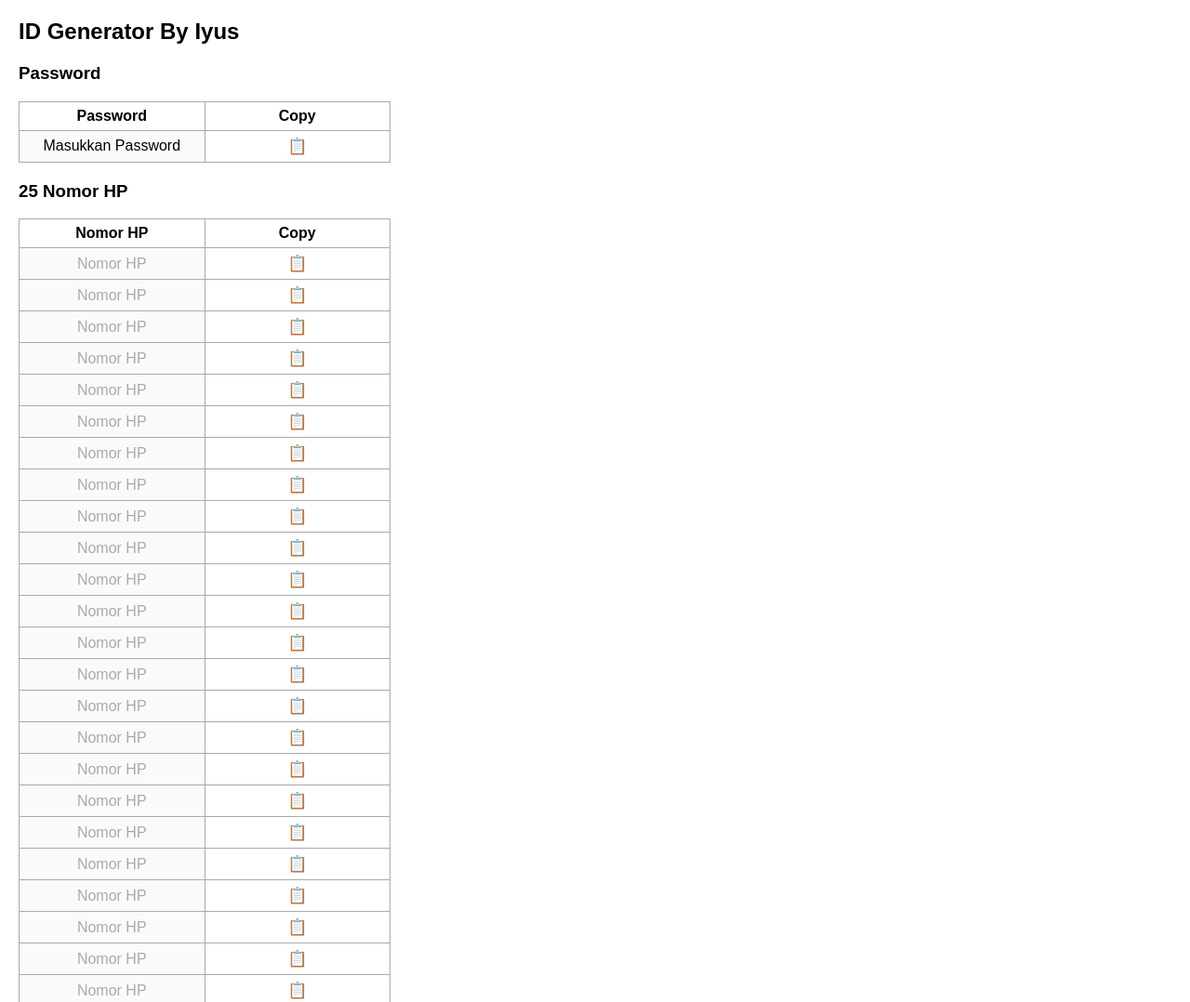
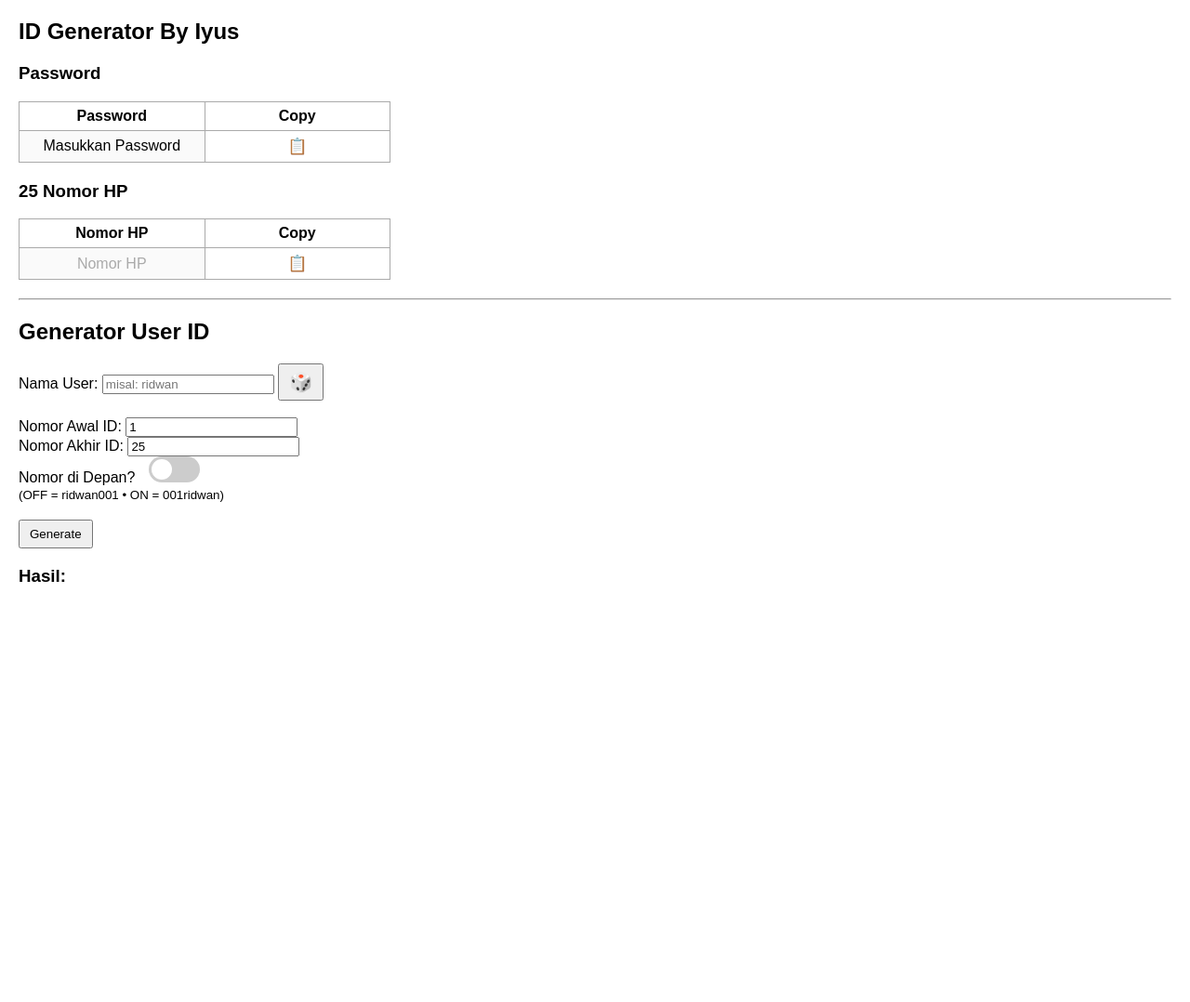
Before and after one commit to undangan-invitation/Generator, a plain HTML site: page index.html in a window 1280 px wide. Shown: the top 1078 px of the page at 93% size. After the commit the page ends 800 px from the top, so only its background shows below. Drawn offline with Linux system fonts and the light colour scheme.

Commit message:
Update index.html

```diff
--- a/index.html
+++ b/index.html
@@ -126,8 +126,8 @@
 <div id="result"></div>
 
 <script>
-// Buat 25 baris nomor HP tanpa kolom nomor urut
-for (let i = 1; i <= 25; i++) {
+// Buat 1 baris nomor HP tanpa kolom nomor urut
+for (let i = 1; i <= 1; i++) {
     let row = document.createElement("tr");
     row.innerHTML = `
         <td id="hp${i}" contenteditable="true" class="hp-cell placeholder">Nomor HP</td>
```
